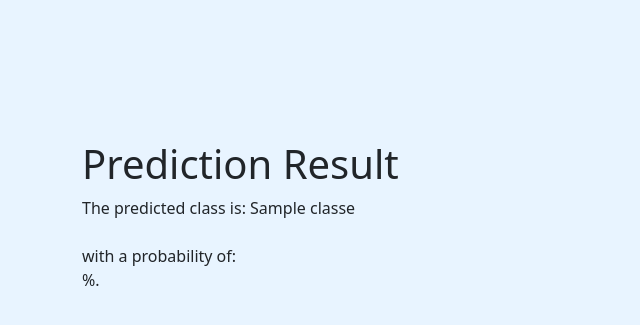
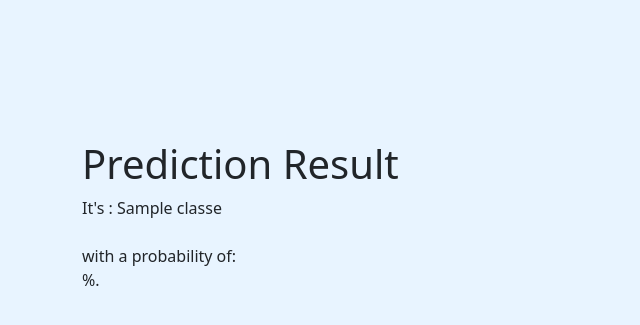
Before and after one commit to dourmiah/skincheck, a Flask app: template webapp_API/my_app/templates/result.html in a window 1280 px wide. Shown: the top 325 px of the page, without its empty margins (0-640 px from the left). Run offline with Flask 3, Linux system fonts and the light colour scheme; the template is opened without the code that fills it: most values are stand-ins (such as "Sample title", 1, 10 or a date in 2020); some libraries are stand-ins or nearby versions.

Commit message:
Update result.html

```diff
--- a/webapp_API/my_app/templates/result.html
+++ b/webapp_API/my_app/templates/result.html
@@ -13,7 +13,7 @@
 <body>
     <div class="container mt-5">
         <h1>Prediction Result</h1>
-        <p>The predicted class is: {{ classe }} <br>
+        <p>It's : {{ classe }} <br>
             <br>
             with a probability of: <br>
             {{ (probability * 100) | round(2) }}%.</p>
```
